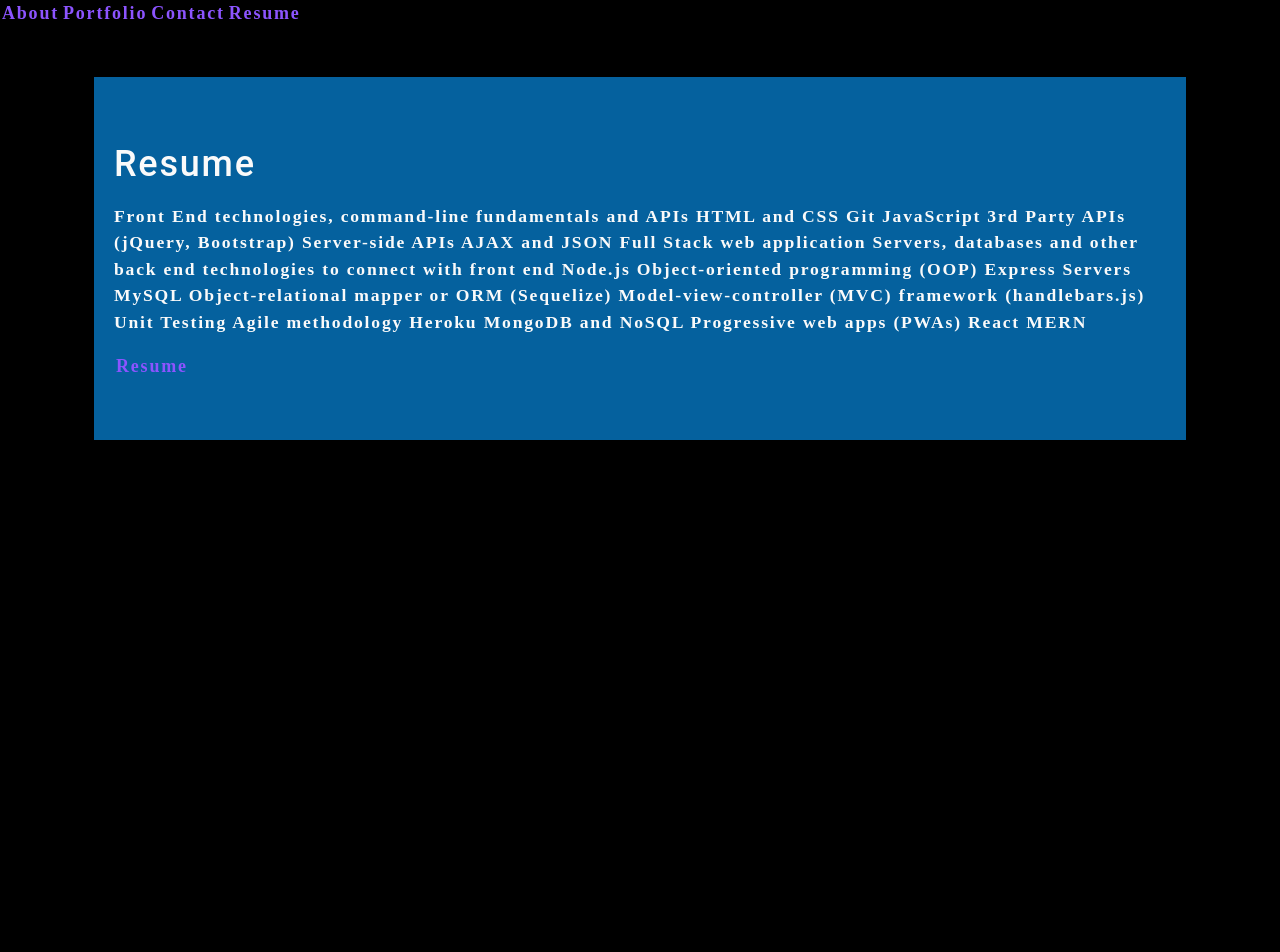
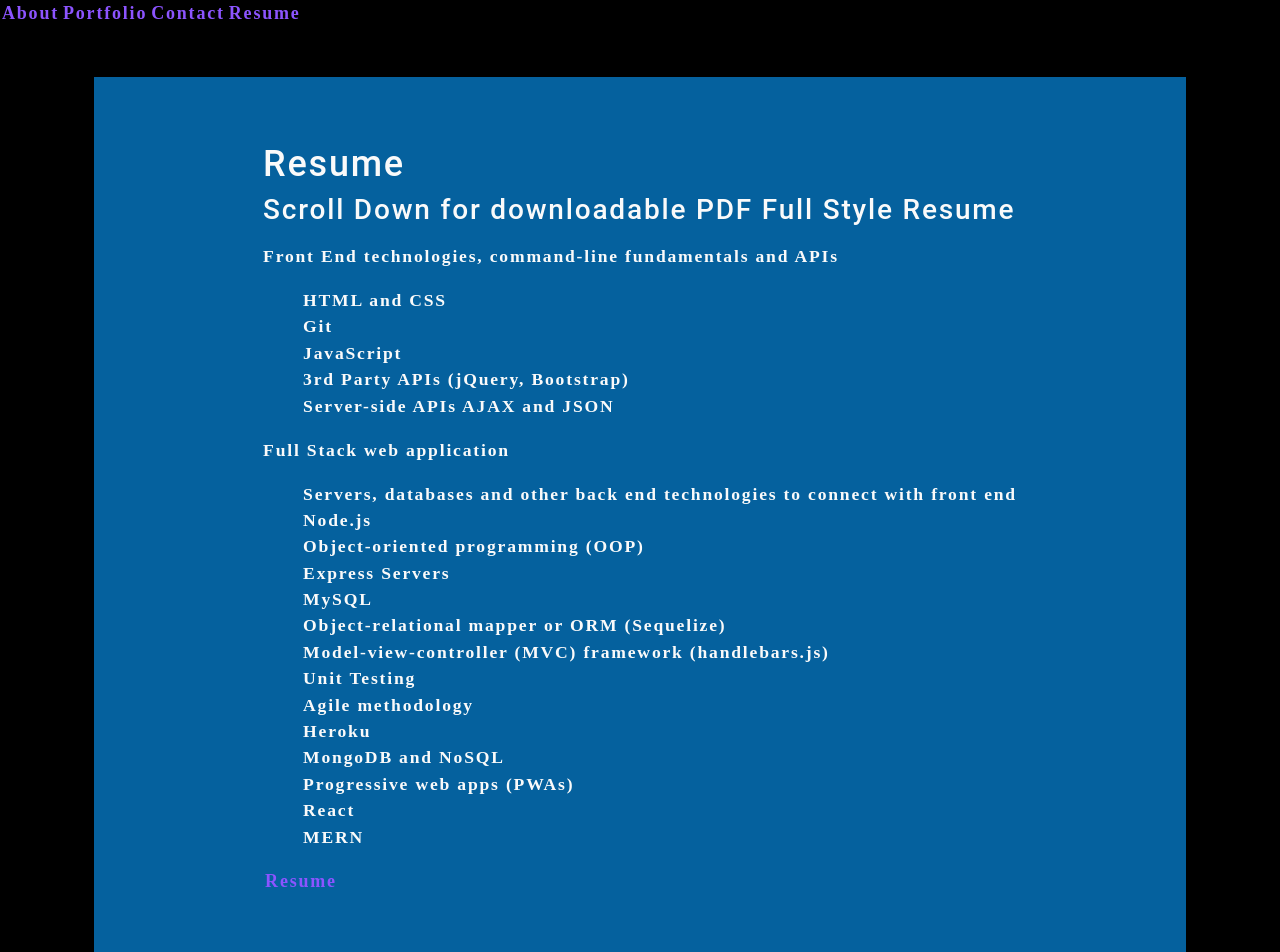
Before and after one commit to Jsumme1/julies-react-portfolio, a React (Create React App) app: page /resume in a window 1280 px wide. Shown: the top 952 px of the page. Before the commit the page ends 800 px from the top, so only its background shows below. Built offline with nearby package versions, Linux system fonts and the light colour scheme.

Commit message:
updated styling

```diff
--- a/src/App.js
+++ b/src/App.js
@@ -5,6 +5,7 @@ import About from "./components/About";
 import Portfolio from "./components/Portfolio";
 import ContactForm from "./components/Contact";
 import Resume from "./components/Resume";
+import Footer from "./components/Footer";
 
 function App() {
 
@@ -22,6 +23,7 @@ function App() {
           <Route path="about" element={<About />} />
         </Routes>
       </main>
+      <Footer />
     </div>
   );
 }
--- /dev/null
+++ b/src/components/Footer/index.js
@@ -0,0 +1,15 @@
+import React from "react";
+import { Link } from "react-router-dom";
+
+function Foot() {
+  return (
+    <footer>
+      <Link to="/about">About</Link>
+      <Link to="/portfolio">Portfolio</Link>
+      <Link to="/contact">Contact</Link>
+      <Link to="/resume">Resume</Link>
+    </footer>
+  );
+}
+
+export default Foot;
--- a/src/components/Resume/index.js
+++ b/src/components/Resume/index.js
@@ -6,54 +6,36 @@ function Resume() {
     <Wrapper>
       <section className="my-5">
         <h1 id="about">Resume</h1>
+        <h3 id="about">Scroll Down for downloadable PDF Full Style Resume</h3>
               <div className="my-2">
-          <p>
+        <p>
+
            Front End technologies, command-line fundamentals and APIs
-
-HTML and CSS
-
-Git
-
-JavaScript
-
-3rd Party APIs (jQuery, Bootstrap)
-
-Server-side APIs AJAX and JSON
-
-
-
-Full Stack web application
-
-Servers, databases and other back end technologies to connect with front end
-
-Node.js
-
-Object-oriented programming (OOP)
-
-Express Servers
-
-MySQL
-
-Object-relational mapper or ORM (Sequelize)
-
-Model-view-controller (MVC) framework (handlebars.js)
-
-Unit Testing
-
-Agile methodology
-
-Heroku
-
-
-
-MongoDB and NoSQL
-
-Progressive web apps (PWAs)
-
-React
-
-MERN
-</p>
+           <ul>
+               <li>HTML and CSS</li>
+               <li>Git</li>
+               <li>JavaScript</li>
+               <li>3rd Party APIs (jQuery, Bootstrap)</li>
+               <li>Server-side APIs AJAX and JSON</li>
+        </ul>
+        Full Stack web application
+        <ul>
+            <li>Servers, databases and other back end technologies to connect with front end</li>
+            <li>Node.js</li>
+            <li>Object-oriented programming (OOP)</li>
+            <li>Express Servers</li>
+            <li>MySQL</li>
+            <li>Object-relational mapper or ORM (Sequelize)</li>
+            <li>Model-view-controller (MVC) framework (handlebars.js)</li>
+            <li>Unit Testing</li>
+            <li>Agile methodology </li>
+            <li>Heroku</li>
+            <li>MongoDB and NoSQL</li>
+            <li>Progressive web apps (PWAs)</li>
+            <li>React</li>
+            <li>MERN</li>
+        </ul>
+    </p>
         </div>
           <a href = "./JCS 2021.doc">Resume</a>
       </section>
```
